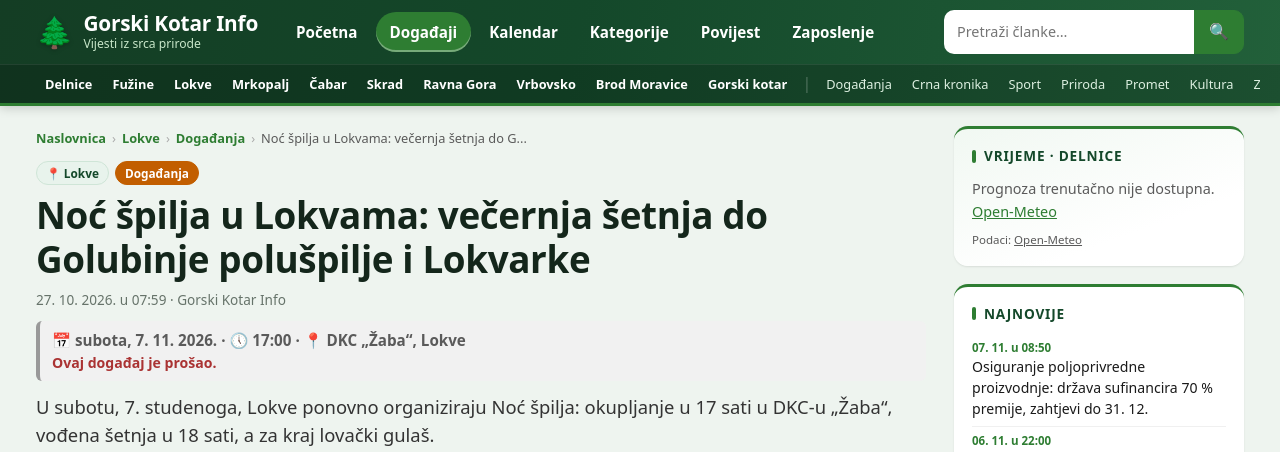
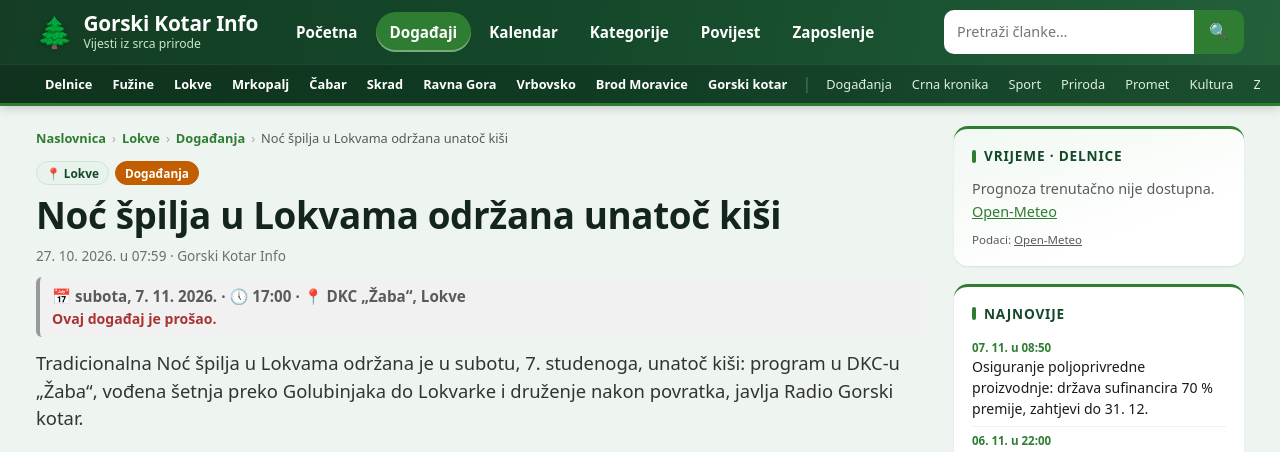
Before and after one commit to MojGK/gorski-kotar.info, a Jekyll site: the page built from _posts/2026-10-27-noc-spilja-lokve-2026.md, in a window 1280 px wide and 1400 px high. Shown: the top 452 px of the window. Built offline with Jekyll 4.4.1, drawn with Linux system fonts in a browser that asks for light colours; some of the changed text lies outside the part shown.

Commit message:
Noć špilja Lokve: dopuna – održano 7. 11. (RGK)

```diff
--- a/_posts/2026-10-27-noc-spilja-lokve-2026.md
+++ b/_posts/2026-10-27-noc-spilja-lokve-2026.md
@@ -1,17 +1,25 @@
 ---
 layout: post
-title: "Noć špilja u Lokvama: večernja šetnja do Golubinje polušpilje i Lokvarke"
+title: "Noć špilja u Lokvama održana unatoč kiši"
 date: 2026-10-27 07:59:00 +0100
 location: Lokve
 type: Događanja
 categories: [Lokve, Događanja]
-excerpt: "U subotu, 7. studenoga, Lokve ponovno organiziraju Noć špilja: okupljanje u 17 sati u DKC-u „Žaba“, vođena šetnja u 18 sati, a za kraj lovački gulaš."
+excerpt: "Tradicionalna Noć špilja u Lokvama održana je u subotu, 7. studenoga, unatoč kiši: program u DKC-u „Žaba“, vođena šetnja preko Golubinjaka do Lokvarke i druženje nakon povratka, javlja Radio Gorski kotar."
 event_date: 2026-11-07 17:00:00 +0100
 event_place: "DKC „Žaba“, Lokve"
 image: /assets/images/noc-spilja-lokve-ai.jpg
-image_alt: "Ilustracija: unutrašnjost špilje sa sigama i metalnim stubama osvijetljenim fenjerima"
+image_alt: "Ilustracija (nije fotografija s događaja): unutrašnjost špilje sa sigama i metalnim stubama osvijetljenim fenjerima"
 image_credit: "Ilustracija: generirano umjetnom inteligencijom (AI)"
 ---
+
+**Dopuna 8. 11.: održano.** Prema izvještaju [Radija Gorski kotar](https://rgk.hr/odrzana-je-jos-jedna-tradicionalna-manifestacija-noc-spilja-u-lokvama/), Noć špilja održana je u subotu, 7. studenoga, **unatoč kiši**. Od 17 sati okupljalo se u DKC-u „Žaba“, gdje je za djecu bio edukativni program, a za ostale štandovi lokalnih proizvođača i OPG-ova. Grupe su zatim s vodičem krenule **preko Golubinjaka do špilje Lokvarke**, a nakon povratka u „Žabu“ čekali su ih okrjepa, glazba i druženje. Organizatori su RGK-u rekli da uz najavljenu kišu nije bilo lako, ali sudionika je ipak bilo.
+
+Lijepo je da se tradicija nije prekinula ni po ovakvom vremenu.
+
+---
+
+*Najava od 27. 10.:*
 
 Špilja Lokvarka po danu je lijepa, ali po mraku, uz svjetiljke, ima posebnu čaroliju. Lokve u subotu, **7. studenoga**, ponovno organiziraju tradicionalnu **Noć špilja**.
 
@@ -21,13 +29,7 @@ image_credit: "Ilustracija: generirano umjetnom inteligencijom (AI)"
 - **18 h:** vođena večernja šetnja do **Golubinje polušpilje** i **špilje Lokvarke**
 - nakon povratka: lovački gulaš i glazba
 
-## Kotizacija
-
-- odrasli: **20 €**
-- djeca do 150 cm i stanovnici Općine Lokve (uz osobnu iskaznicu): **10 €**
-- djeca do 5 godina: besplatno
-
-U cijenu su uključeni vodič, svjetleća narukvica, ulaznica za Lokvarku i gulaš. Baklje, naglavne svjetiljke i fenjerčići mogu se posuditi uz kauciju. Organiziraju **Lokvarka d.o.o.** i **Općina Lokve**.
+Organizirali su **Lokvarka d.o.o.** i **Općina Lokve**.
 
 Obucite se toplo i obujte cipele koje se smiju zablatiti.
 
@@ -35,4 +37,5 @@ Obucite se toplo i obujte cipele koje se smiju zablatiti.
 
 *Izvori:*
 
+- *Radio Gorski kotar, „Održana je još jedna tradicionalna manifestacija Noć špilja u Lokvama“, 7. 11. 2026. ([rgk.hr](https://rgk.hr/odrzana-je-jos-jedna-tradicionalna-manifestacija-noc-spilja-u-lokvama/))*
 - *Dogadanja.com ([najava](https://www.dogadanja.com/outdoor/noc-spilja-u-lokvama-drustveno-kulturni-centar-zaba-lokve-2026-11-07/)), prema objavi TZ Gorskog kotara*
```
